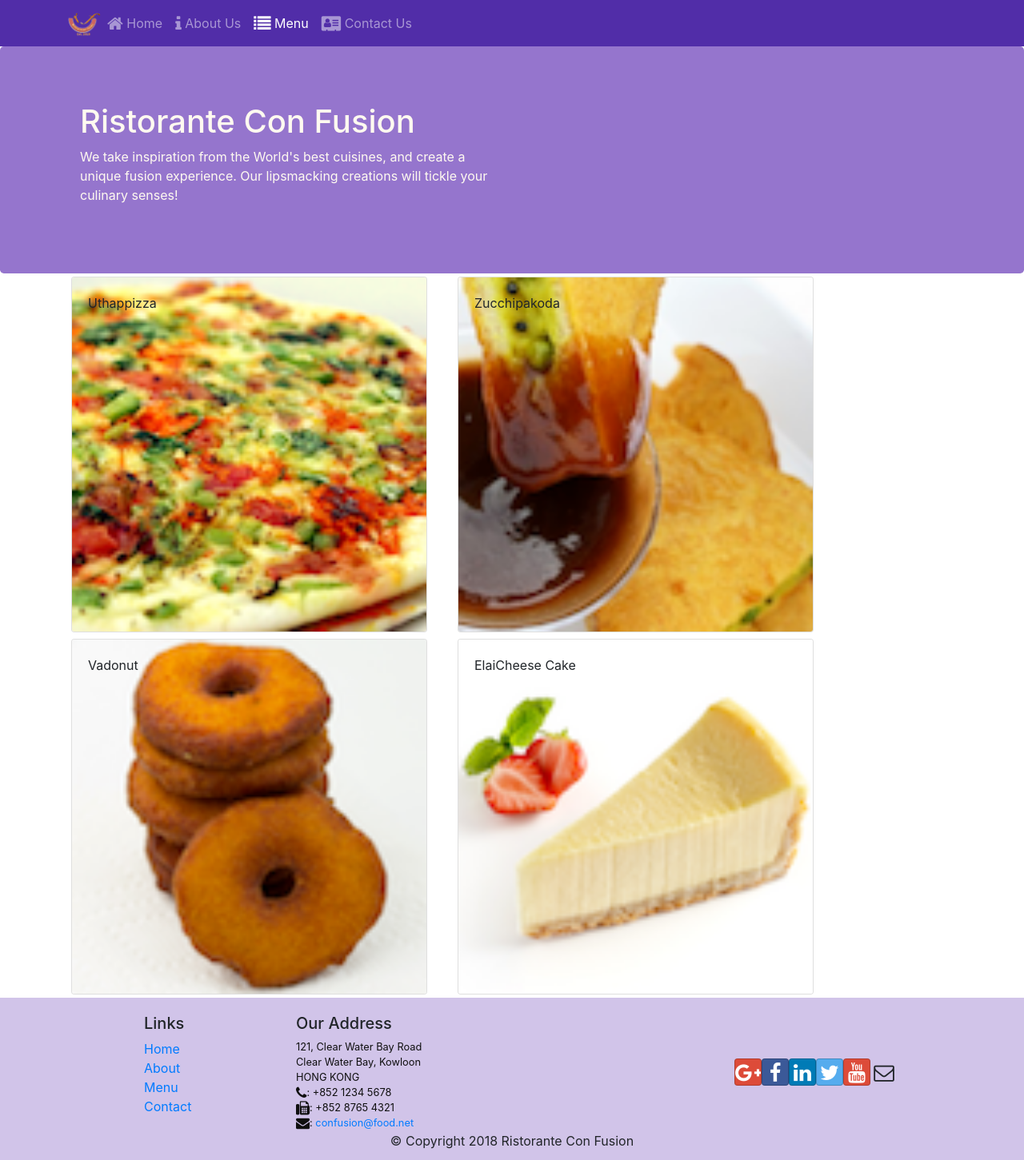
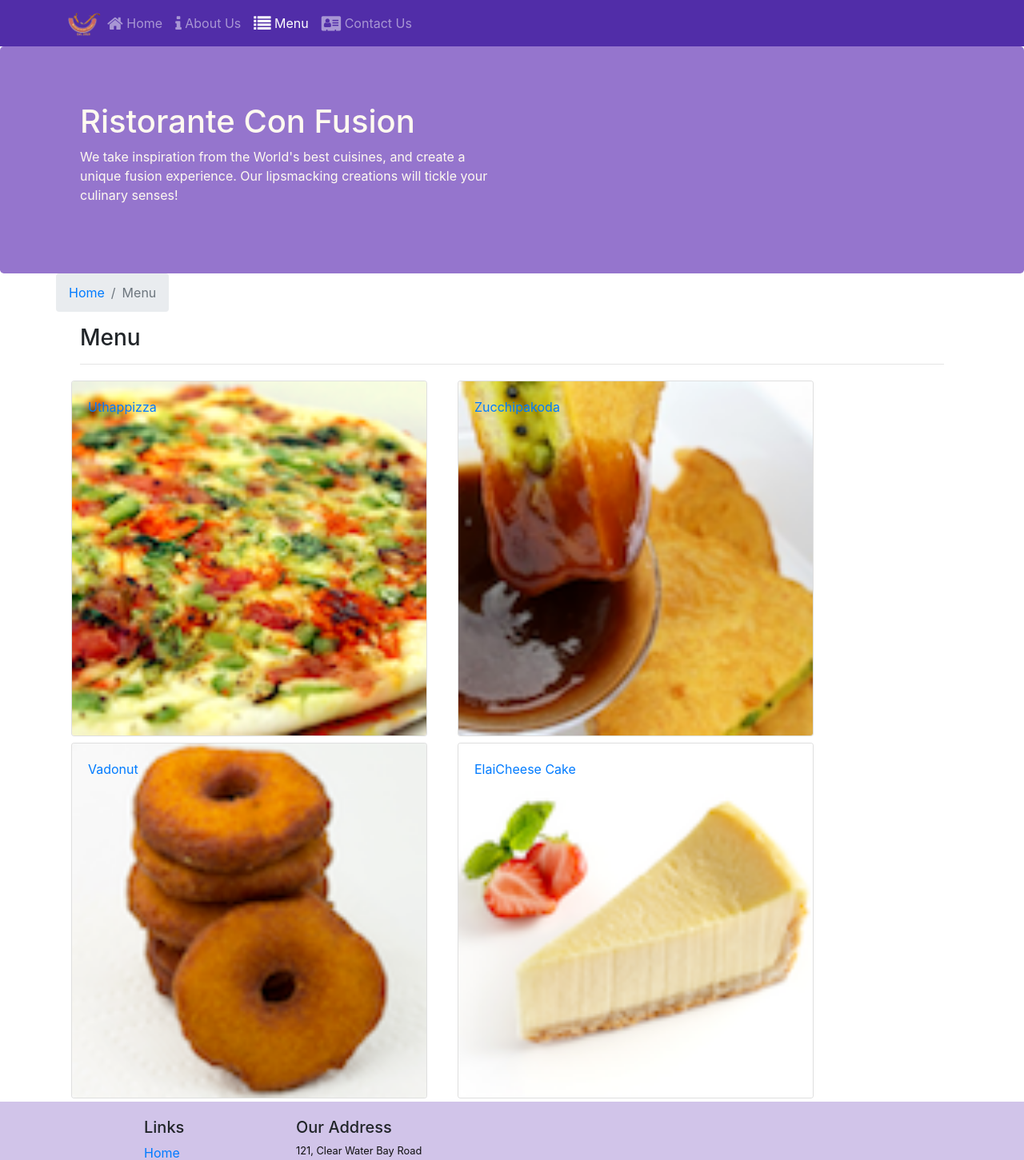
Before and after one commit to abhinavchawla07/react-practice, a React (Create React App) app: page /menu in a window 1280 px wide. Shown: the top 1451 px of the page at 80% size. Built offline with nearby package versions, Linux system fonts and the light colour scheme.

Commit message:
Single Page Applications Part 2

```diff
--- a/src/components/ContactComponent.js
+++ b/src/components/ContactComponent.js
@@ -1,22 +1,34 @@
 import React from 'react';
+import {  BreadcrumbItem, Breadcrumb } from "reactstrap";
+import { Link } from 'react-router-dom'
 
 function Contact(props) {
-    return(
+    return (
         <div className="container">
+            <div className="row">
+                <Breadcrumb>
+
+                    <BreadcrumbItem><Link to="/home">Home</Link></BreadcrumbItem>
+                    <BreadcrumbItem active>Contact Us</BreadcrumbItem>
+                </Breadcrumb>
+                <div className="col-12">
+                    <h3>Contact Us</h3><hr />
+                </div>
+            </div>
             <div className="row row-content">
                 <div className="col-12">
-                <h3>Location Information</h3>
+                    <h3>Location Information</h3>
                 </div>
                 <div className="col-12 col-sm-4 offset-sm-1">
-                        <h5>Our Address</h5>
-                        <address>
+                    <h5>Our Address</h5>
+                    <address>
                         121, Clear Water Bay Road<br />
                         Clear Water Bay, Kowloon<br />
                         HONG KONG<br />
                         <i className="fa fa-phone"></i>: +852 1234 5678<br />
                         <i className="fa fa-fax"></i>: +852 8765 4321<br />
                         <i className="fa fa-envelope"></i>: <a href="mailto:confusion@food.net">confusion@food.net</a>
-                        </address>
+                    </address>
                 </div>
                 <div className="col-12 col-sm-6 offset-sm-1">
                     <h5>Map of our Location</h5>
--- a/src/components/FooterComponent.js
+++ b/src/components/FooterComponent.js
@@ -11,9 +11,9 @@ function Footer(props)
                     <h5>Links</h5>
                     <ul className="list-unstyled">
                         <li><Link to="/home">Home</Link></li>
-                        <li><Link to="/aboutus">About</Link></li>
+                        <li><Link to="/aboutus">About Us</Link></li>
                         <li><Link to="/menu">Menu</Link></li>
-                        <li><Link to="/contactus">Contact</Link></li>
+                        <li><Link to="/contactus">Contact Us</Link></li>
                     </ul>
                 </div>
                 <div className="col-7 col-sm-5">
--- a/src/components/MainComponent.js
+++ b/src/components/MainComponent.js
@@ -22,6 +22,7 @@ class Main extends Component {
         };
     }
 
+
     render() {
         const HomePage = () => {
             return (
@@ -32,6 +33,15 @@ class Main extends Component {
             );
         }
 
+        const dishWithId = ({match})=>{
+            return (
+                <Dishdetail dish={this.state.dishes.filter((dish)=>dish.id===parseInt(match.params.dishId,10))[0]}
+                    comments = {this.state.comments.filter((comment)=>comment.dishId===parseInt(match.params.dishId,10))}
+                />
+            );
+        };
+
+
         return (
 
             <div>
@@ -39,6 +49,7 @@ class Main extends Component {
                 <Switch>
                     <Route path='/home' component={HomePage} />
                     <Route exact path='/menu' component={() => <Menu dishes={this.state.dishes} />} />
+                    <Route path = '/menu/:dishId' component={dishWithId} />
                     <Route path='/contactus' component={Contact} />
                     <Redirect to='/home' />
                 </Switch>
--- a/src/components/dishdetailComponent.js
+++ b/src/components/dishdetailComponent.js
@@ -1,19 +1,19 @@
 import React from "react";
-import { Card, CardImg, CardBody, CardText, CardTitle } from "reactstrap";
-
+import { Card, CardImg, CardBody, CardText, CardTitle, BreadcrumbItem, Breadcrumb } from "reactstrap";
+import { Link } from 'react-router-dom'
 
 function RenderComments({ comments }) {
     if (comments != null) {
         const commentList = comments.map((comment) => {
             return (
-                <div key={comment.id} className="row list-group-item">
+                <li key={comment.id} className="row list-group-item">
                     <div className="col-12">
                         {comment.comment}
                     </div>
                     <div className="col-12">
                         -- {comment.author}, {new Intl.DateTimeFormat('en-US', { year: 'numeric', month: 'short', day: '2-digit' }).format(new Date(Date.parse(comment.date)))}
                     </div>
-                </div>
+                </li>
             );
         });
         return commentList;
@@ -25,9 +25,20 @@ function RenderComments({ comments }) {
 function Dishdetail(props) {
 
     const dish = props.dish;
+    const comments = props.comments;
     if (dish != null) {
         return (
             <div className='container'>
+                <div className="row">
+                    <Breadcrumb>
+
+                        <BreadcrumbItem><Link to="/menu">Menu</Link></BreadcrumbItem>
+                        <BreadcrumbItem active>{props.dish.name}</BreadcrumbItem>
+                    </Breadcrumb>
+                    <div className="col-12">
+                        <h3>{props.dish.name}</h3><hr />
+                    </div>
+                </div>
                 <div className="row">
                     <div className="col-12 col-md-5 m-1">
                         <Card>
@@ -41,7 +52,7 @@ function Dishdetail(props) {
                     <div className="col-12 col-md-5 m-1">
                         <h4>Comments</h4>
                         <ul className="list-unstyled">
-                            <RenderComments comments={dish.comments} />
+                            <RenderComments comments={comments} />
                         </ul>
                     </div>
                 </div>
--- a/src/components/menuComponent.js
+++ b/src/components/menuComponent.js
@@ -1,13 +1,16 @@
 import React from "react";
-import { Card, CardImg, CardImgOverlay, CardTitle } from "reactstrap";
+import { Card, CardImg, CardImgOverlay, CardTitle, Breadcrumb, BreadcrumbItem } from "reactstrap";
+import { Link } from 'react-router-dom'
 
-function RenderMenuItem({ dish, onClick }) {
+function RenderMenuItem({ dish }) {
     return (
-        <Card onClick={() => onClick(dish.id)}>
-            <CardImg width="100%" src={dish.image} alt={dish.name} />
-            <CardImgOverlay>
-                <CardTitle>{dish.name}</CardTitle>
-            </CardImgOverlay>
+        <Card >
+            <Link to={`/menu/${dish.id}`}>
+                <CardImg width="100%" src={dish.image} alt={dish.name} />
+                <CardImgOverlay>
+                    <CardTitle>{dish.name}</CardTitle>
+                </CardImgOverlay>
+            </Link>
         </Card>
     );
 };
@@ -16,12 +19,21 @@ const Menu = (props) => {
     const menu = props.dishes.map((dish) => {
         return (
             <div key={dish.id} className="col-12 col-md-5 m-1">
-                <RenderMenuItem dish={dish} onClick={props.onClick} />
+                <RenderMenuItem dish={dish} />
             </div>
         );
     });
     return (
         <div className="container">
+            <div className="row">
+                <Breadcrumb>
+                    <BreadcrumbItem><Link to="/home">Home</Link></BreadcrumbItem>
+                    <BreadcrumbItem active>Menu</BreadcrumbItem>
+                </Breadcrumb>
+            </div>
+            <div className="col-12">
+                <h3>Menu</h3><hr />
+            </div>
             <div className="row">
                 {menu}
             </div>
```
